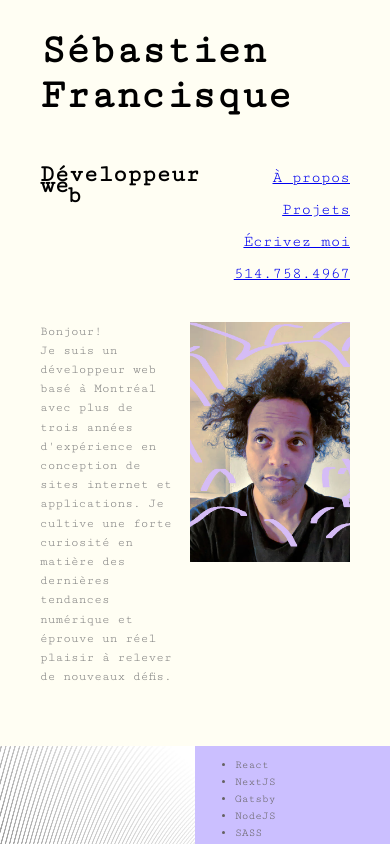
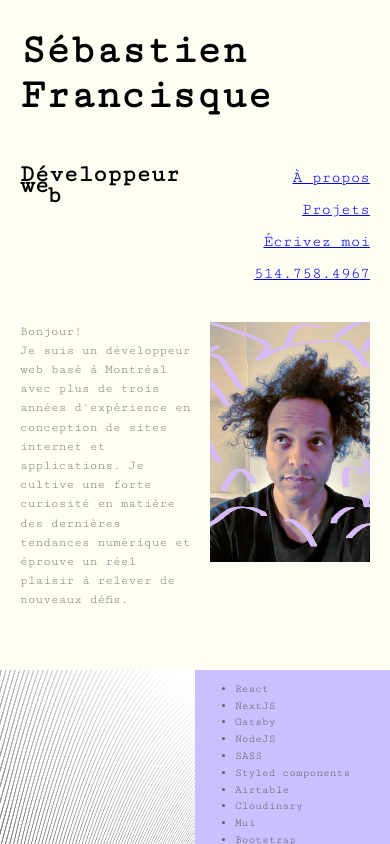
Before and after one commit to rustyblue100/sebastienfrancisque.github.io, a Next.js app: page / in a window 390 px wide. Built offline with nearby package versions, Linux system fonts and the light colour scheme.

Commit message:
styled: changed padding container on mobile

```diff
--- a/pages/index.js
+++ b/pages/index.js
@@ -12,6 +12,10 @@ const Container = styled.div`
 
   @media (max-width: 960px) {
     padding: 0 40px;
+  }
+
+  @media (max-width: 660px) {
+    padding: 0 20px;
   }
 `;
 
@@ -166,6 +170,7 @@ const Footer = styled.div`
   padding: 40px 40px;
 
   @media (max-width: 660px) {
+    padding: 40px 20px;
     h2 {
       font-size: 16px;
     }
```
